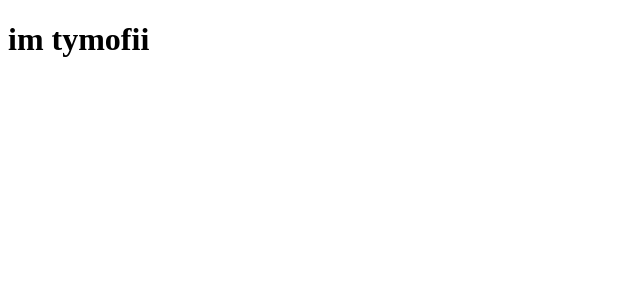
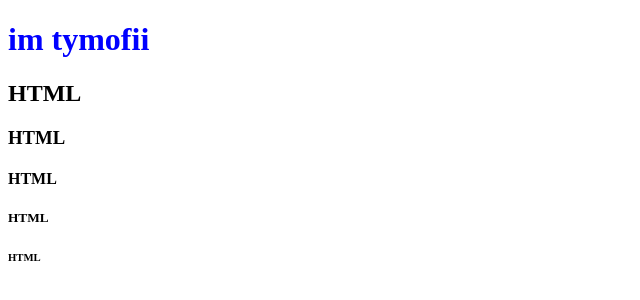
Before and after one commit to TymofiiMolokopieiev/practice-15-08-25, a plain HTML site: page index.html in a window 1280 px wide. Shown: the whole page, without its empty margins (0-640 px from the left). Drawn offline with Linux system fonts and the light colour scheme.

Commit message:
add style

```diff
--- a/index.html
+++ b/index.html
@@ -3,9 +3,15 @@
 <head>
     <meta charset="UTF-8">
     <meta name="viewport" content="width=device-width, initial-scale=1.0">
-    <title>Document</title>
+    <title>HTML+CSS</title>
+    <link rel="stylesheet" href="./style.css">
 </head>
 <body>
 <h1>im tymofii</h1>
+<h2>HTML</h2>
+<h3>HTML</h3>
+<h4>HTML</h4>
+<h5>HTML</h5>
+<h6>HTML</h6>
 </body>
-</html>
+<html>
--- /dev/null
+++ b/style.css
@@ -0,0 +1,3 @@
+h1{
+    color: blue;
+}
```
